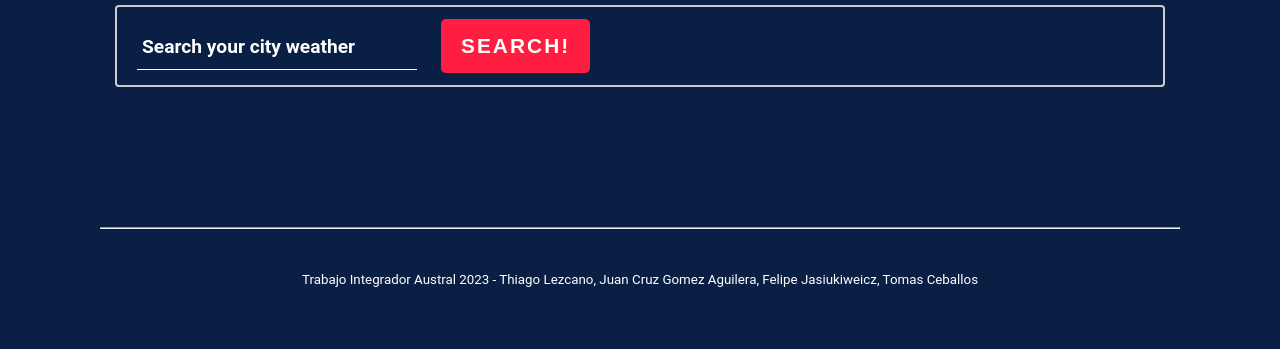
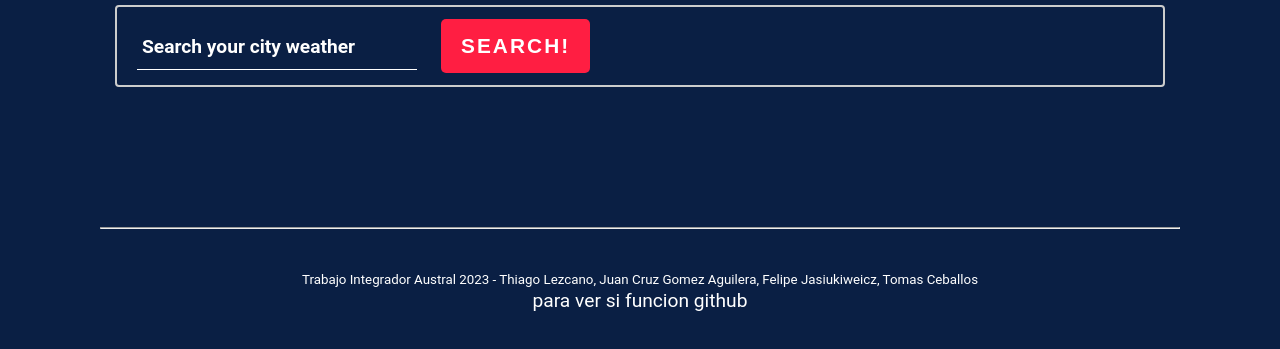
Before and after one commit to Tlezcano/findyourweather, a website with bundled scripts: page public/home.html in a window 1280 px wide. Shown: the part 237-586 px from the top of the page. Built offline with nearby package versions, Linux system fonts and the light colour scheme.

Commit message:
modified:   public/home.html

```diff
--- a/public/home.html
+++ b/public/home.html
@@ -64,5 +64,6 @@
       <small>Trabajo Integrador Austral 2023 - Thiago Lezcano, Juan Cruz Gomez Aguilera, Felipe Jasiukiweicz, Tomas Ceballos</a>
       </small>
     </div>
+    <p>para ver si funcion github</p>
   </footer>
 </html>
```
